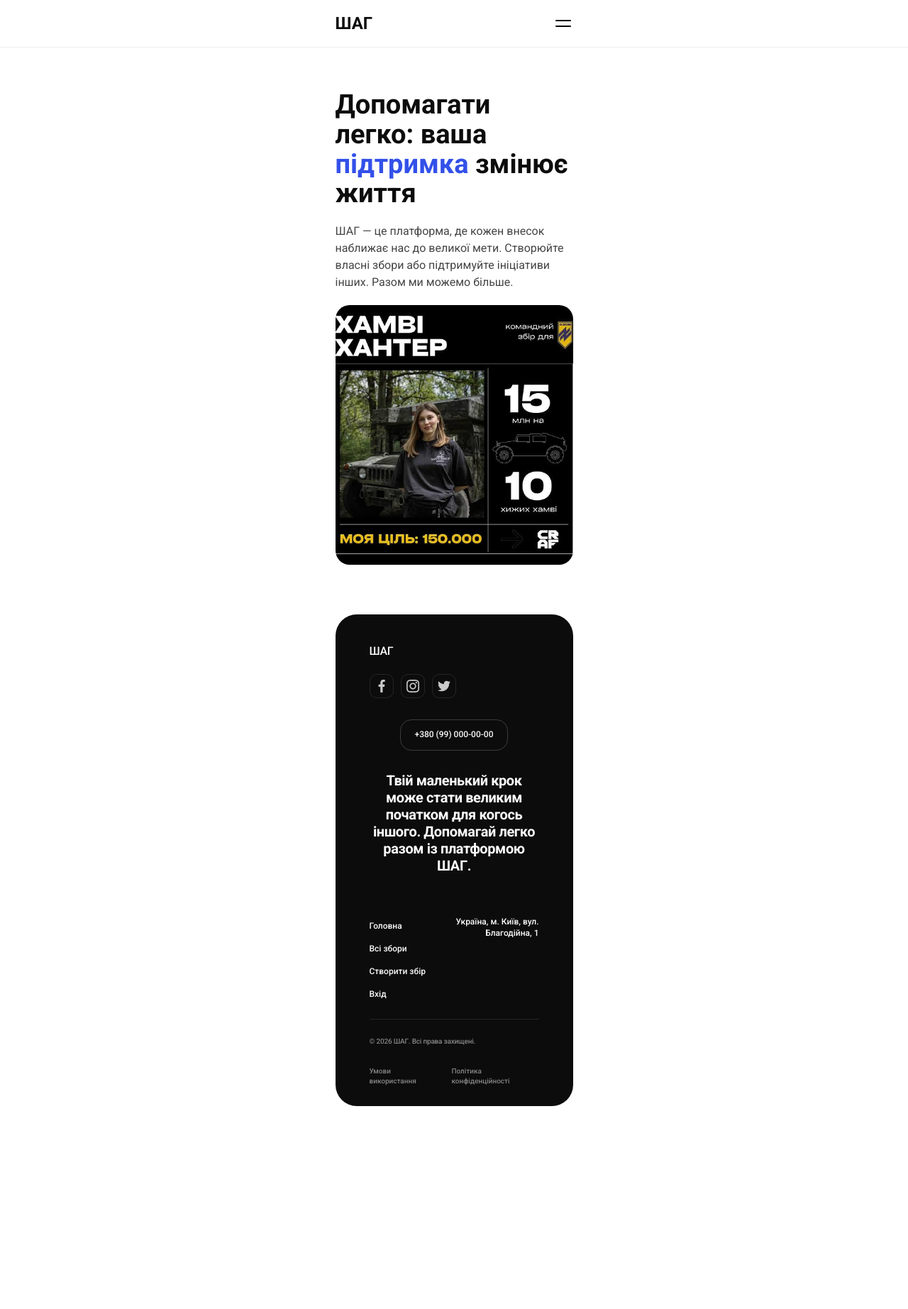
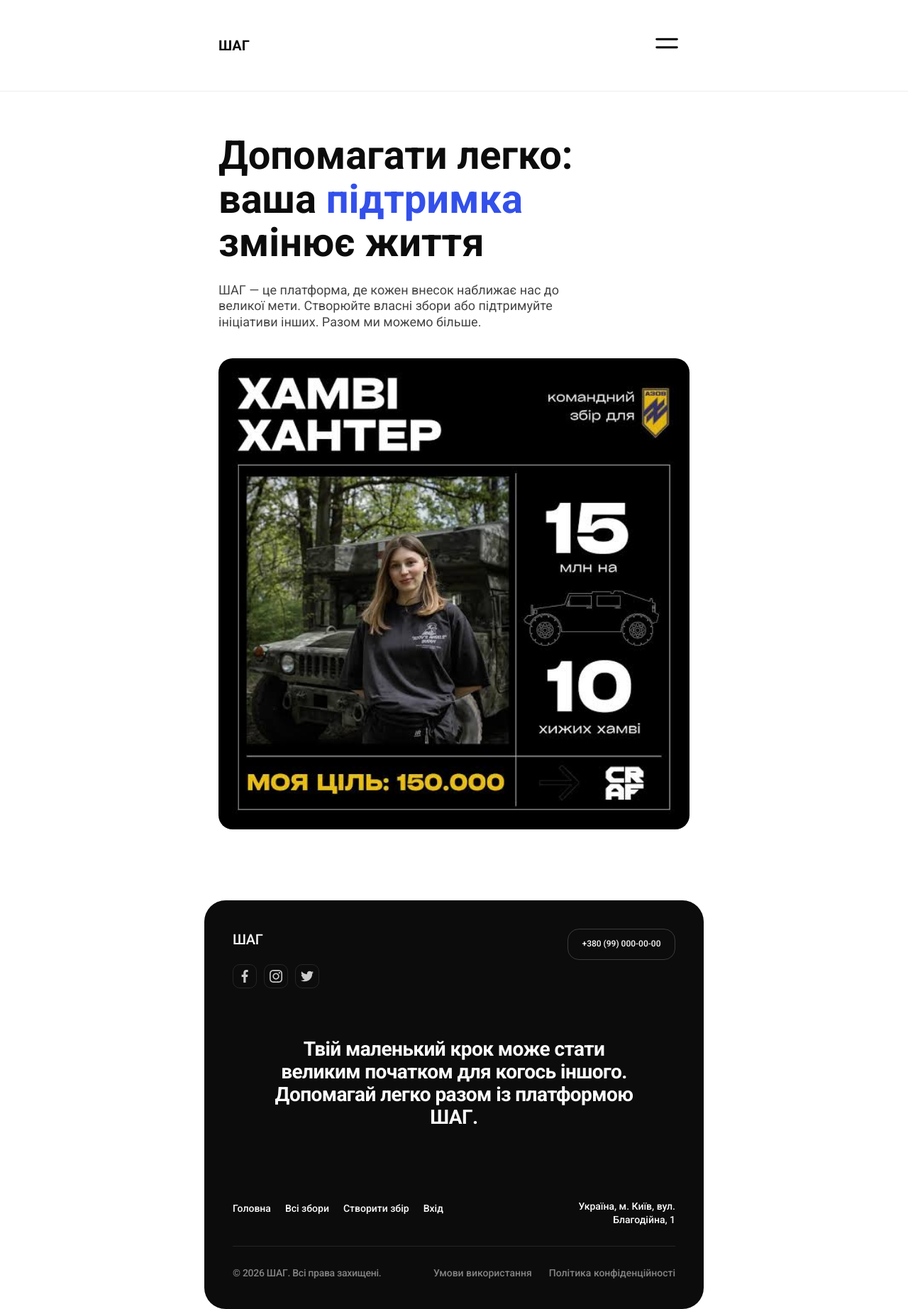
Before and after one commit to YehorBelyi/charity-platform, a Django app: page / in a window 1280 px wide. Shown: the whole page at 71% size. Before the commit the page ends 1559 px from the top, so only its background shows below. Run offline with Django 5.2, Linux system fonts and the light colour scheme.

Commit message:
Add tablet responsive styles for navbar, hero section and footer

```diff
--- a/pages/static/css/style.css
+++ b/pages/static/css/style.css
@@ -557,3 +581,212 @@ body {
     line-height: 1.4;
     color: rgba(251, 251, 251, 0.5);
 }
+
+
+
+/* ------------- MEDIA QUERY --------------- */
+
+@media screen and (min-width: 768px) {
+
+  /* ------ HEADER ----- */
+
+  .page-header .container {
+    max-width: 704px;
+    margin: 0 auto;
+    position: relative;
+  }
+
+  .header-logo {
+    font-size: 20px;
+    padding: 34px 0;
+  }
+
+  .menu-btn {
+    position: absolute;
+    top: 26px;
+    right: 32px;
+  }
+
+  .menu-btn svg {
+    width: 40px;
+    height: 40px;
+  }
+
+  .mobile-menu {
+    width: 330px;
+    left: auto;
+    right: 0;
+  }
+
+  .mobile-menu-container {
+    padding: 32px;
+  }
+
+  .mobile-menu-close svg {
+    width: 40px;
+    height: 40px;
+  }
+
+  .mobile-ul-menu {
+    text-align: left;
+    margin-top: 40px;
+  }
+
+  .mobile-link {
+    font-size: 24px;
+  }
+
+  .mobile-link::after {
+    bottom: -20px;
+    width: 12px;
+    height: 12px;
+  }
+
+  /* ------ HERO ------ */
+
+  .hero .container {
+    max-width: 704px;
+    margin: 0 auto;
+    display: flex;
+    flex-direction: column;
+    align-items: flex-start;
+  }
+
+  .hero-flex-container {
+    display: flex;
+    flex-direction: column;
+    align-items: flex-start;
+    gap: 40px;
+  }
+
+  .hero-content {
+    width: 100%;
+  }
+
+  .hero-title {
+    font-size: 56px;
+    line-height: 1.1;
+    margin-bottom: 24px;
+    max-width: 557px;
+  }
+
+  .hero-text {
+    font-size: 18px;
+    line-height: 1.25;
+    max-width: 480px;
+    margin-bottom: 0;
+  }
+
+  .hero-main-photo {
+    width: 100%;
+    max-width: 704px;
+    height: auto;
+    border-radius: 20px;
+    display: block;
+    margin: 0;
+  }
+
+
+  /* ----- FOOTER ------ */
+
+ .footer {
+    max-width: 704px;
+    width: 100%;
+    margin: 40px auto 0;
+    padding: 40px;
+    text-align: left;
+  }
+
+  .footer .container {
+    max-width: 100%;
+    padding: 0;
+  }
+
+  .footer-one {
+    position: relative;
+    display: block;
+    margin-bottom: 40px;
+  }
+
+  .footer-logo {
+    display: inline-block;
+    font-size: 20px;
+    margin-bottom: 20px;
+  }
+
+  .footer-tel {
+    position: absolute;
+    top: 0;
+    right: 0;
+    margin: 0;
+    display: flex;
+    width: 152px;
+    height: 44px;
+  }
+
+  .footer-social-list {
+    margin-bottom: 0;
+  }
+
+  .footer-header {
+    font-size: 28px;
+    line-height: 1.14;
+    max-width: 524px;
+    margin: 0 auto 100px;
+    text-align: center;
+  }
+
+  .footer-nav {
+    display: flex;
+    flex-direction: row;
+    justify-content: space-between;
+    align-items: flex-start;
+    margin-bottom: 28px;
+  }
+
+  .footer-nav-list {
+    flex-direction: row;
+    gap: 20px;
+  }
+
+  .footer-nav-link {
+    font-size: 14px;
+    white-space: nowrap;
+  }
+
+  .footer-address {
+    width: auto;
+    max-width: 180px;
+    margin: 0;
+  }
+
+  .footer-address-link {
+    font-size: 14px;
+    text-align: right;
+  }
+
+  .footer-line {
+    margin-bottom: 28px;
+  }
+
+  .footer-descr {
+    display: flex;
+    flex-direction: row;
+    justify-content: space-between;
+    align-items: center;
+  }
+
+  .footer-descr-list {
+    flex-direction: row;
+    gap: 24px;
+  }
+
+  .maps,
+  .footer-descr-link {
+    display: flex;
+    align-items: center;
+    font-size: 14px;
+    white-space: nowrap;
+    margin: 0;
+  }
+}
--- a/pages/templates/components/navbar.html
+++ b/pages/templates/components/navbar.html
@@ -22,11 +22,26 @@
 
             <nav class="mobile-menu-nav">
                 <ul class="mobile-ul-menu">
-                    <li class="mobile-list-item"><a class="mobile-link active" href="{% url 'home' %}">Головна</a></li>
-                    <li class="mobile-list-item"><a class="mobile-link" href="{% url 'fundraisers:announcements' %}">Всі збори</a></li>
-                    <li class="mobile-list-item"><a class="mobile-link" href="{% url 'fundraisers:create_announcement' %}">Створити збір</a></li>
-                    <li class="mobile-list-item"><a class="mobile-link" href="{% url 'login' %}">Вхід</a></li>
-                    <li class="mobile-list-item"><a class="mobile-link" href="{% url 'signup' %}">Реєстрація</a></li>
+                    <li class="mobile-list-item">
+                        <a class="mobile-link {% if request.resolver_match.url_name == 'home' %}active{% endif %}"
+                        href="{% url 'home' %}">Головна</a>
+                    </li>
+                    <li class="mobile-list-item">
+                        <a class="mobile-link {% if request.resolver_match.view_name == 'fundraisers:announcements' %}active{% endif %}"
+                        href="{% url 'fundraisers:announcements' %}">Всі збори</a>
+                    </li>
+                    <li class="mobile-list-item">
+                        <a class="mobile-link {% if request.resolver_match.view_name == 'fundraisers:create_announcement' %}active{% endif %}"
+                        href="{% url 'fundraisers:create_announcement' %}">Створити збір</a>
+                    </li>
+                    <li class="mobile-list-item">
+                        <a class="mobile-link {% if request.resolver_match.url_name == 'login' %}active{% endif %}"
+                        href="{% url 'login' %}">Вхід</a>
+                    </li>
+                    <li class="mobile-list-item">
+                        <a class="mobile-link {% if request.resolver_match.url_name == 'signup' %}active{% endif %}"
+                        href="{% url 'signup' %}">Реєстрація</a>
+                    </li>
                 </ul>
             </nav>
         </div>
--- a/pages/templates/pages/index.html
+++ b/pages/templates/pages/index.html
@@ -20,21 +20,17 @@
     <main class="main-content">
         {% block container %}
         <section class="hero">
-            <div class="container">
+            <div class="container hero-flex-container">
                 <div class="hero-container">
-                    <div class="hero-title-text">
                     <h1 class="hero-title">Допомагати легко: ваша <span class="hero-title-collection">підтримка</span> змінює життя</h1>
                     <p class="hero-text">ШАГ — це платформа, де кожен внесок наближає нас до великої мети. Створюйте власні збори або підтримуйте ініціативи інших. Разом ми можемо більше.</p>
                 </div>
-                </div>
 
-                <picture class="hero-watch">
                 <img
                     src="{% static 'images/hero-main.jpg' %}"
                     alt="Головне зображення збору"
                     class="hero-main-photo"
                 >
-                </picture>
             </div>
         </section>
         {% endblock %}
```
Also changed, not shown: other parts of pages/static/css/style.css (+26 -2 lines), pages/static/images/3-shturmova-brygada.png (added), pages/static/images/93-kholodnii-yar.png (added), pages/static/images/nissan.jpg (added), pages/static/images/teplovizor-iray.jpg (added), pages/static/images/turnicat-CAT.jpg (added). Lines whose indentation alone changed are shown as unchanged.
